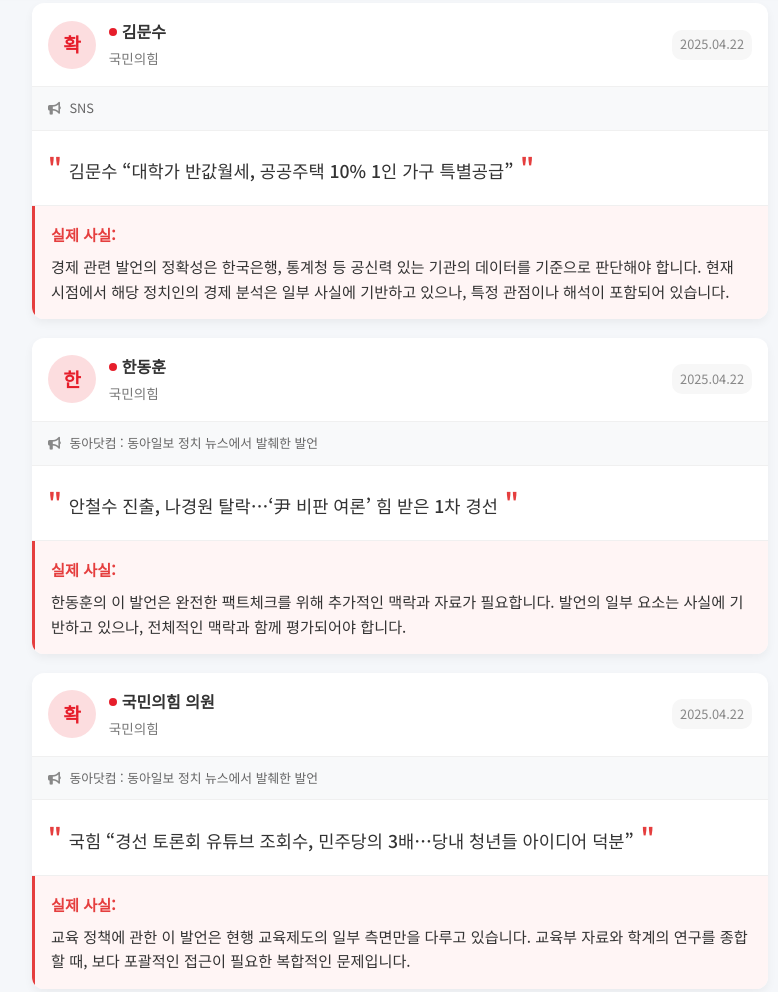
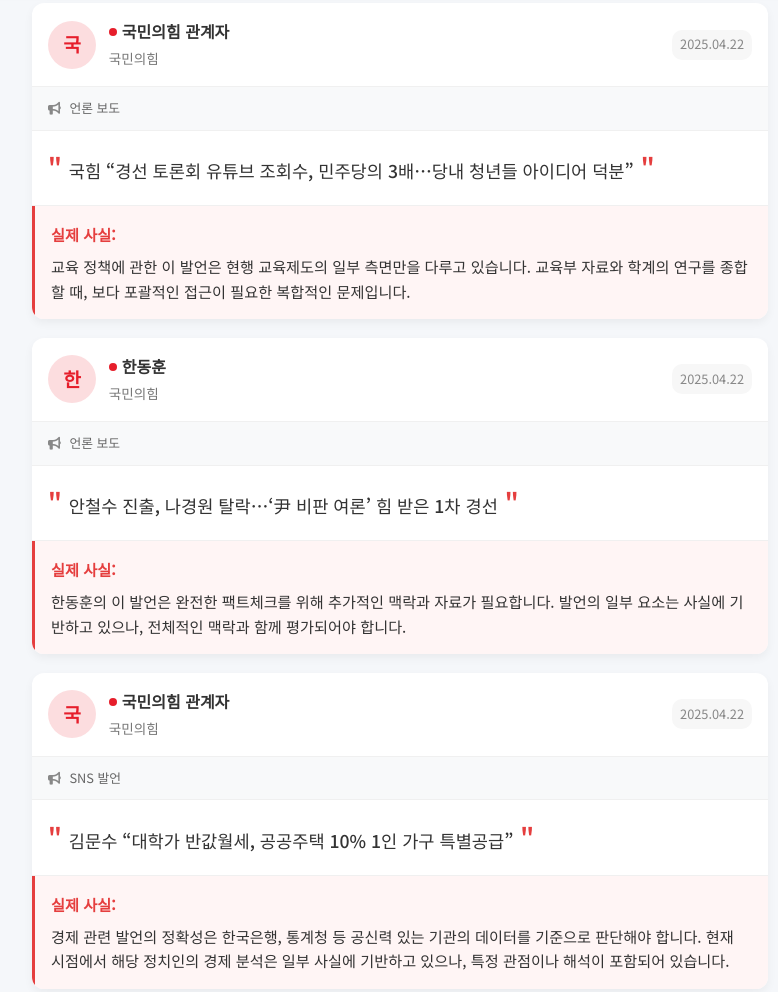
Before and after one commit to redtable16/aifact, a plain HTML site: page index.html in a window 1280 px wide. Shown: the part 175-1167 px from the top of the page, without its empty margins (240-1018 px from the left). Drawn offline with nearby package versions, Linux system fonts and the light colour scheme.

Commit message:
Daily fact check update: 2025-04-22

```diff
--- a/index.html
+++ b/index.html
@@ -424,6 +424,82 @@ rgba(255,255,255,0) 100%);
     <div class="container px-4 py-2">
         <div class="falsehood-list">
             <!-- FACT_CHECK_CARDS -->
+
+    <!-- 허위 발언 카드 -->
+    <div class="falsehood-card" data-party="국민의힘">
+        <div class="falsehood-header">
+            <div class="politician-avatar ppp-avatar">국</div>
+            <div class="politician-info">
+                <div class="politician-name">
+                    <span class="party-indicator ppp-indicator"></span>
+                    국민의힘 관계자
+                </div>
+                <div class="party-name-small">국민의힘</div>
+            </div>
+            <div class="falsehood-date">2025.04.22</div>
+        </div>
+        <div class="falsehood-source">
+            <i class="fas fa-bullhorn"></i> 언론 보도
+        </div>
+        <div class="falsehood-content">
+            국힘 “경선 토론회 유튜브 조회수, 민주당의 3배…당내 청년들 아이디어 덕분”
+        </div>
+        <div class="falsehood-correction">
+            <span class="correction-label">실제 사실:</span>
+            교육 정책에 관한 이 발언은 현행 교육제도의 일부 측면만을 다루고 있습니다. 교육부 자료와 학계의 연구를 종합할 때, 보다 포괄적인 접근이 필요한 복합적인 문제입니다.
+        </div>
+    </div>
+
+    <!-- 허위 발언 카드 -->
+    <div class="falsehood-card" data-party="국민의힘">
+        <div class="falsehood-header">
+            <div class="politician-avatar ppp-avatar">한</div>
+            <div class="politician-info">
+                <div class="politician-name">
+                    <span class="party-indicator ppp-indicator"></span>
+                    한동훈
+                </div>
+                <div class="party-name-small">국민의힘</div>
+            </div>
+            <div class="falsehood-date">2025.04.22</div>
+        </div>
+        <div class="falsehood-source">
+            <i class="fas fa-bullhorn"></i> 언론 보도
+        </div>
+        <div class="falsehood-content">
+            안철수 진출, 나경원 탈락…‘尹 비판 여론’ 힘 받은 1차 경선
+        </div>
+        <div class="falsehood-correction">
+            <span class="correction-label">실제 사실:</span>
+            한동훈의 이 발언은 완전한 팩트체크를 위해 추가적인 맥락과 자료가 필요합니다. 발언의 일부 요소는 사실에 기반하고 있으나, 전체적인 맥락과 함께 평가되어야 합니다.
+        </div>
+    </div>
+
+    <!-- 허위 발언 카드 -->
+    <div class="falsehood-card" data-party="국민의힘">
+        <div class="falsehood-header">
+            <div class="politician-avatar ppp-avatar">국</div>
+            <div class="politician-info">
+                <div class="politician-name">
+                    <span class="party-indicator ppp-indicator"></span>
+                    국민의힘 관계자
+                </div>
+                <div class="party-name-small">국민의힘</div>
+            </div>
+            <div class="falsehood-date">2025.04.22</div>
+        </div>
+        <div class="falsehood-source">
+            <i class="fas fa-bullhorn"></i> SNS 발언
+        </div>
+        <div class="falsehood-content">
+            김문수 “대학가 반값월세, 공공주택 10% 1인 가구 특별공급”
+        </div>
+        <div class="falsehood-correction">
+            <span class="correction-label">실제 사실:</span>
+            경제 관련 발언의 정확성은 한국은행, 통계청 등 공신력 있는 기관의 데이터를 기준으로 판단해야 합니다. 현재 시점에서 해당 정치인의 경제 분석은 일부 사실에 기반하고 있으나, 특정 관점이나 해석이 포함되어 있습니다.
+        </div>
+    </div>
+
 
     <!-- 허위 발언 카드 -->
     <div class="falsehood-card" data-party="국민의힘">
```
